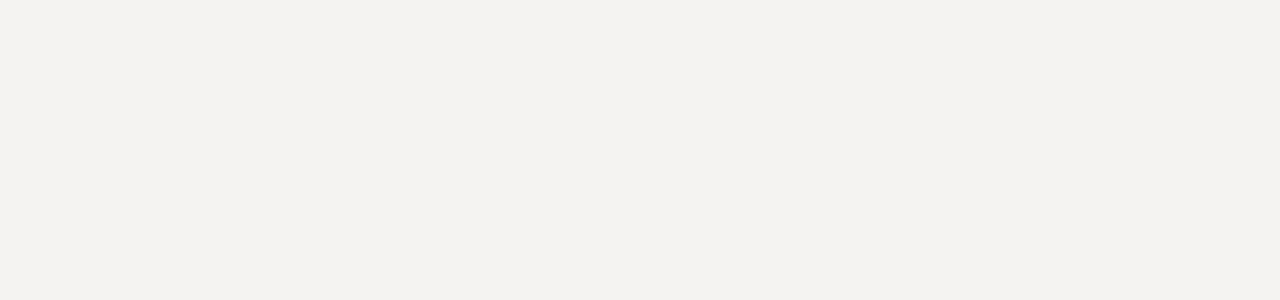
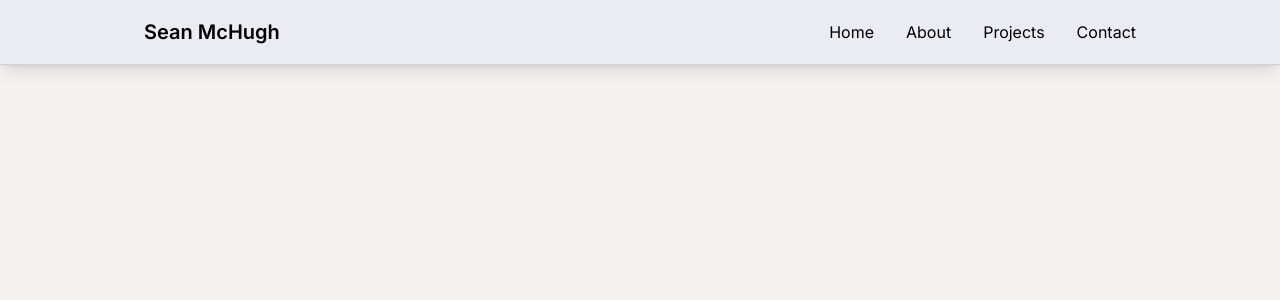
Before and after one commit to spmchugh/portfolio, a React (Vite) app: page / in a window 1280 px wide. Shown: the top 300 px of the page. Built offline with nearby package versions, Linux system fonts and the light colour scheme.

Commit message:
Added a navbar on top of the page with support for desktop and mobile versions.

```diff
--- a/src/App.jsx
+++ b/src/App.jsx
@@ -1,9 +1,17 @@
-import './App.css'
+import { useState } from "react";
+import "./App.css"
+import { Navbar } from "./components/Navbar"
+import { MobileMenu } from "./components/MobileMenu"
+import "./index.css"
 
 function App() {
 
+  const [menuOpen, setMenuOpen] = useState(false)
   return (
-    <></>
+    <>
+      <Navbar menuOpen = {menuOpen} setMenuOpen = {setMenuOpen}/>
+      <MobileMenu menuOpen = {menuOpen} setMenuOpen = {setMenuOpen}/>
+    </>
   )
 }
 
--- /dev/null
+++ b/src/components/MobileMenu.jsx
@@ -0,0 +1,38 @@
+import { useEffect} from "react";
+
+export const MobileMenu = ({menuOpen, setMenuOpen}) => {
+
+    return (
+        <div className = {`fixed top-0 left-0 w-full bg-[#E8E9F3]/80 z-40 flex flex-col items-center justify-center transition-all duration-300 ease-in-out ${menuOpen ? "h-screen opacity-100 pointer-events-auto" : "h-0 opacity-0 pointer-events-none"}`}>
+            <button onClick = {() => setMenuOpen(false)} className = "absolute top-6 right-6 text-black text-3xl focus:outline-none cursor-pointer" aria-label = "Close Menu">
+                &times;
+            </button>
+
+            <a
+                href = "#home"
+                onClick = {() => setMenuOpen(false)}
+                className = {`text-2xl font-semibold text-black my-4 transform transition-transform duration-300 ${menuOpen ? "opacity-100 translate-y-0" : "opacity-0 translate-y-5"}`}>
+                Home
+            </a>
+            <a
+                href = "#about"
+                onClick = {() => setMenuOpen(false)}
+                className = {`text-2xl font-semibold text-black my-4 transform transition-transform duration-300 ${menuOpen ? "opacity-100 translate-y-0" : "opacity-0 translate-y-5"}`}>
+                About
+            </a>
+            <a
+                href = "#projects"
+                onClick = {() => setMenuOpen(false)}
+                className = {`text-2xl font-semibold text-black my-4 transform transition-transform duration-300 ${menuOpen ? "opacity-100 translate-y-0" : "opacity-0 translate-y-5"}`}>
+                Projects
+            </a>
+            <a
+                href = "#contact"
+                onClick = {() => setMenuOpen(false)}
+                className = {`text-2xl font-semibold text-black my-4 transform transition-transform duration-300 ${menuOpen ? "opacity-100 translate-y-0" : "opacity-0 translate-y-5"}`}>
+                Contact
+            </a>
+        </div>
+
+    )
+}
--- /dev/null
+++ b/src/components/Navbar.jsx
@@ -0,0 +1,29 @@
+import { useEffect} from "react";
+
+export const Navbar = ({menuOpen, setMenuOpen}) => {
+
+    useEffect(() => {
+        document.body.style.overflow = menuOpen ? "hidden" : "";
+    }, [menuOpen]);
+
+    return ( <nav className = "fixed top-0 w-full z-40 bg-[#E8E9F3]/80 backdrop-blur-lg border-b border-black/10 shadow-lg">
+            <div className = "max-w-5xl mx-auto px-4">
+                <div className = "flex items-center justify-between h-16">
+                    <a href = "#home" className = "font-semibold text-xl text-black">Sean McHugh</a>
+
+                    <div className = "w-7 h-5 relative cursor-pointer z-40 md:hidden" onClick = {() => setMenuOpen((prev) => !prev)}>
+                        &#9776;
+                    </div>
+
+                    <div className = "hidden md:flex items-center space-x-8">
+                        <a href = "#home" className = "text-black hover:text-[#141B41] transition-color">Home</a>
+                        <a href = "#about" className = "text-black hover:text-[#141B41] transition-color">About</a>
+                        <a href = "#projects" className = "text-black hover:text-[#141B41] transition-color">Projects</a>
+                        <a href = "#contact" className = "text-black-300 hover:text-[#141B41] transition-color">Contact</a>
+
+                    </div>
+                </div>
+            </div>
+        </nav>
+    )
+}
```
